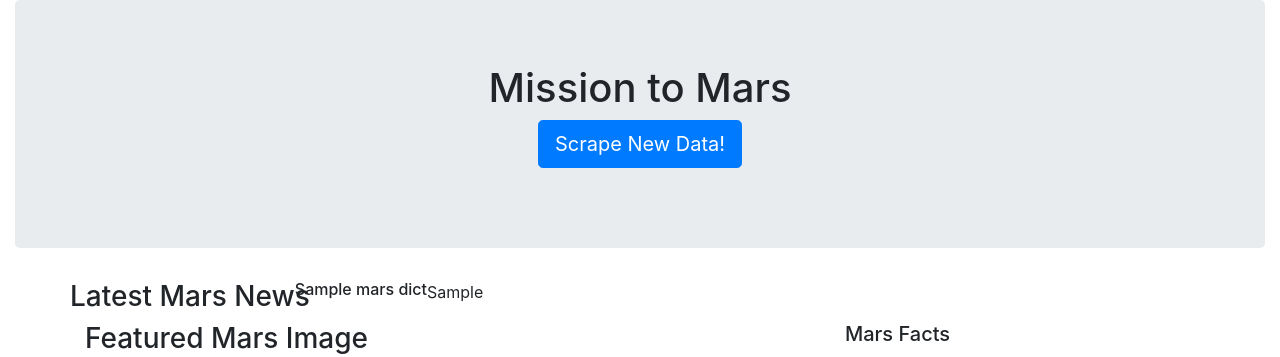
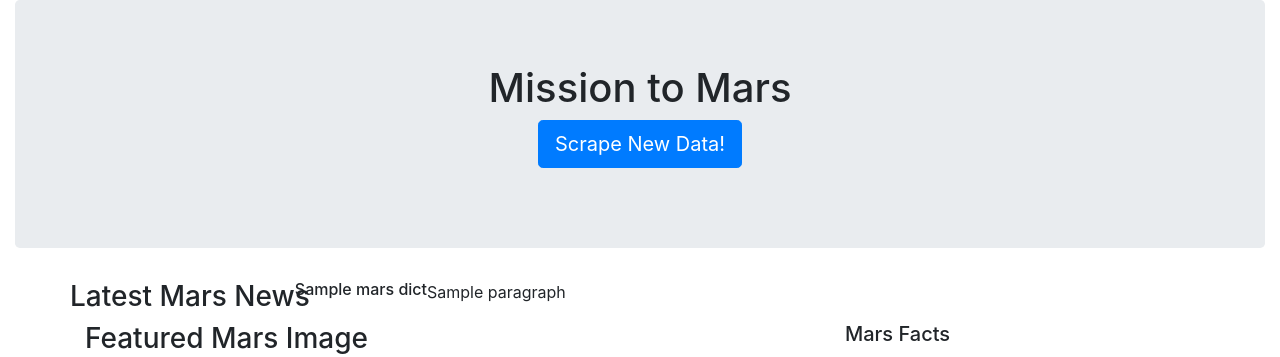
Before and after one commit to speedracer05/web-scraping-challenge, a Flask app: template templates/index.html in a window 1280 px wide. Shown: the top 357 px of the page. Run offline with Flask 2, Linux system fonts and the light colour scheme; the template is opened without the code that fills it: most values are stand-ins (such as "Sample title", 1, 10 or a date in 2020); grey boxes marked "Sample" are stand-in pictures; parts of the project's set-up code (start-up, migrations or seed data) failed here and were passed over; some libraries are stand-ins or nearby versions.

Commit message:
rever dict definitions in index and ipynb

```diff
--- a/scrape_mars.py
+++ b/scrape_mars.py
@@ -44,7 +44,7 @@ featured_image_url = mars_url + "/" + featured_image
 print(featured_image_url)
 
 jpl = {"featured_image_url":featured_image_url}
-scraped_data["featured_image_url"] = featured_image_url
+scraped_data["img_url"] = featured_image_url
 
 browser.quit()
 
@@ -88,7 +88,7 @@ for i in range( len( hemi_title)):
     usgs.append({ 'title':hemi_title[i], 'img_url':hemi_img_urls[i]})
 
 # Dictionary of all Mars Info Scraped
-mars_dict ={"news_title": news_title, "news_p": news_p, "featured_image_url": featured_image_url,
+mars_dict ={"Title": news_title, "Paragraph": news_p, "featured_image_url": featured_image_url,
             "facts_table": facts_table, "hem_url":hem_url}
 
 browser.quit()
--- a/templates/index.html
+++ b/templates/index.html
@@ -17,7 +17,7 @@
   <div class="container-fluid">
     <div class="jumbotron text-center">
       <h1>Mission to Mars</h1>
-      <p><a class="btn btn-primary btn-lg" href="/scrape_mars.py" role="button">Scrape New Data!</a></p>
+      <p><a class="btn btn-primary btn-lg" href="/scrape" role="button">Scrape New Data!</a></p>
     </div>
   </div>
 
@@ -25,8 +25,8 @@
     <div class="row">
         <h3 id="headline">Latest Mars News</h3>
         <div class="row">
-            <h6>{{ mars_dict.news_title }}</h6>
-            <p>{{ mars_dict.news_p }}</p>
+            <h6>{{ mars_dict.Title }}</h6>
+            <p>{{ mars_dict.Paragraph }}</p>
         </div>
         <div class="col-lg-8 summary">
             <h3>Featured Mars Image</h3>
@@ -57,7 +57,7 @@
                       {% for data in mars_dict.ListImages %}
                       <div class="row">
                           <div class="col">
-                              <img class="img-fluid" src="{{ data.img_url }}" style="width:100%">
+                              <img class="img-fluid" src="{{ mars_dict.ListImages }}" style="width:100%">
                               <br /><br />
                               <p>{{data.title}}</p>
                               <br />
```
Also changed, not shown: 1 other file.
